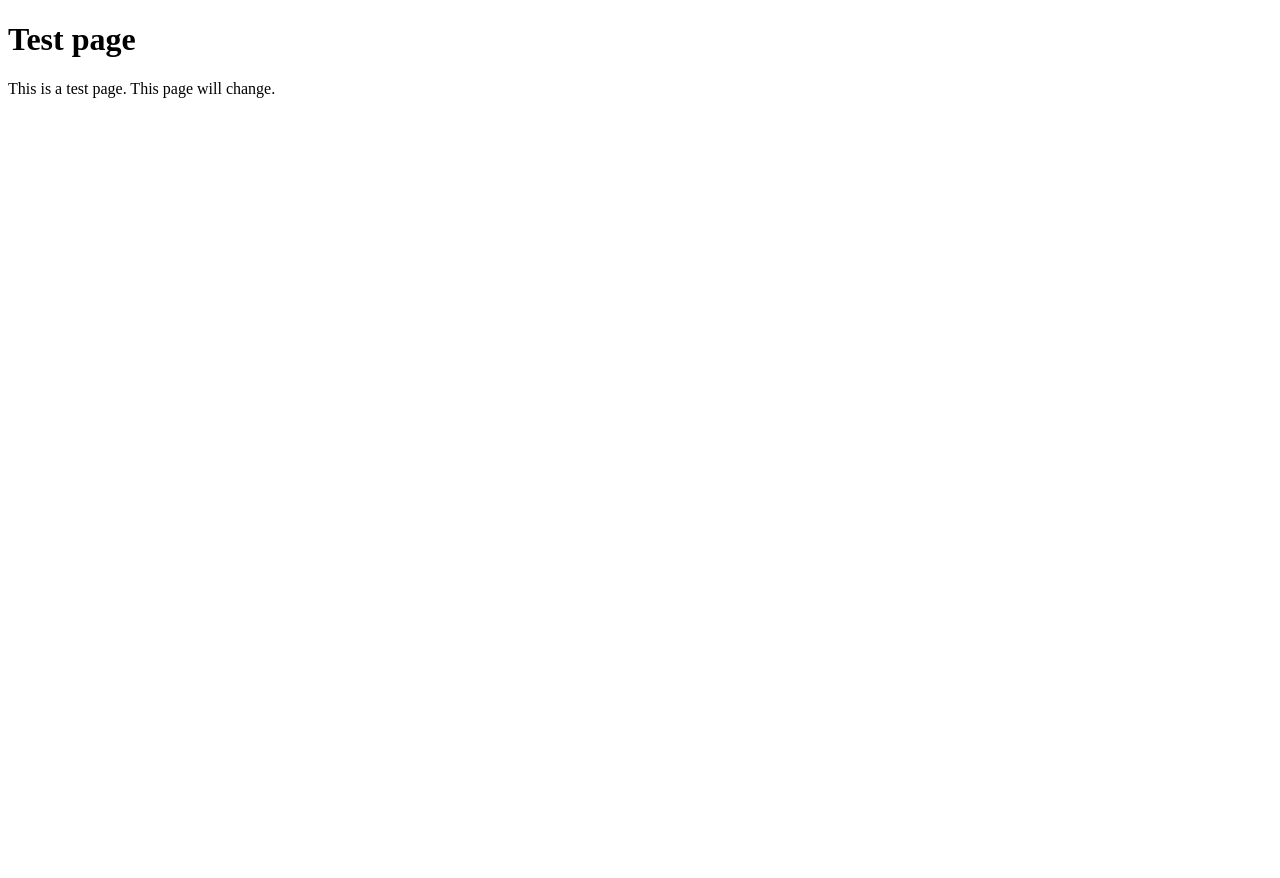
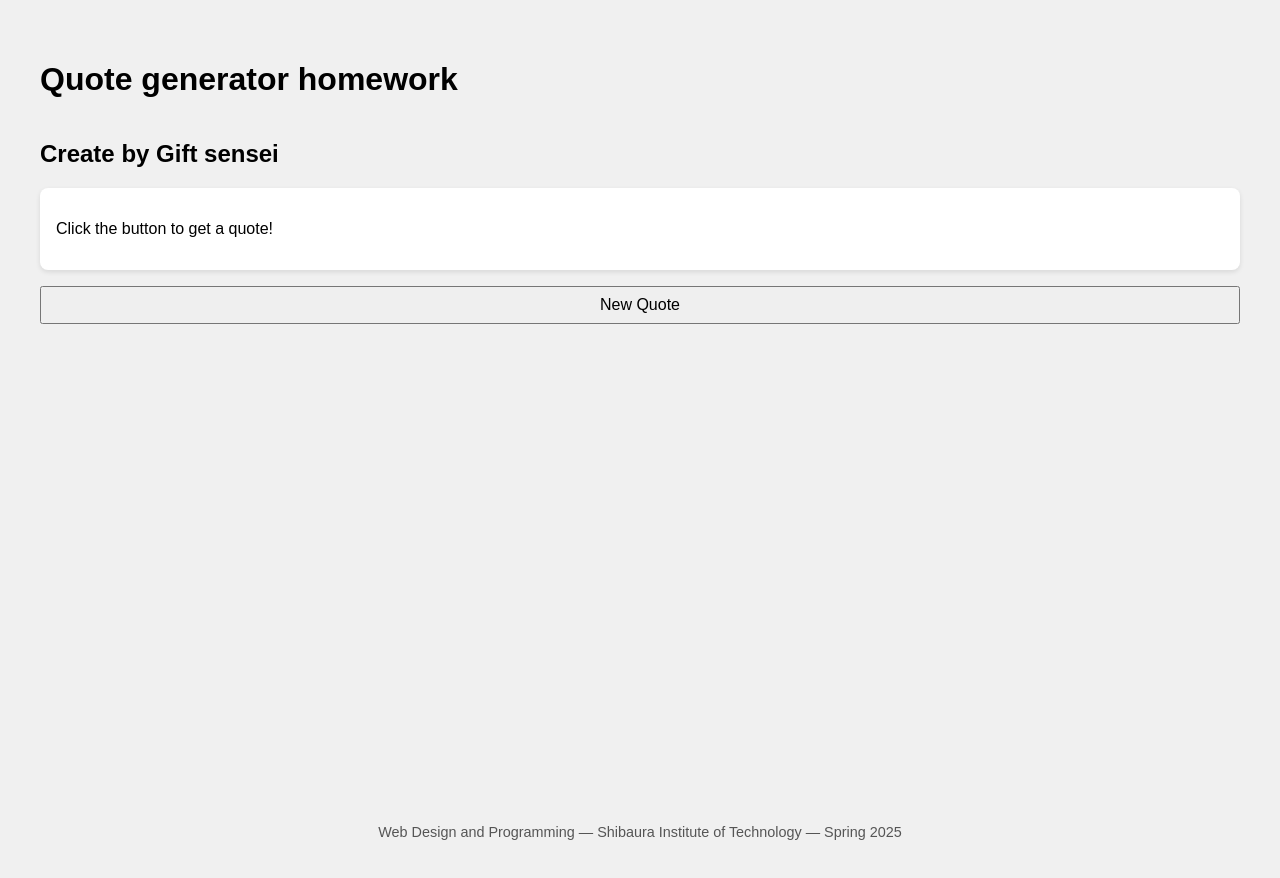
Before and after one commit to Z525022-GonzalesThibautThomas-Thibaut/wdpweek5homework, a plain HTML site: page index.html in a window 1280 px wide. Before the commit the page ends 800 px from the top, so only its background shows below. Drawn offline with Linux system fonts and the light colour scheme.

Commit message:
first commit part 1

```diff
--- a/index.html
+++ b/index.html
@@ -1,11 +1,74 @@
 <!DOCTYPE html>
-<html>
-    <head>
-        <meta charset="UTF-8">
-        <title>Test</title>
-    </head>
-    <body>
-        <h1>Test page</h1>
-        <p>This is a test page. This page will change.</p>
-    </body>
+<html lang="en">
+
+<head>
+  <meta charset="UTF-8">
+  <title>Quote generator homework</title>
+  <style>
+    body {
+      font-family: sans-serif;
+      padding: 2em;
+      background-color: #f0f0f0;
+      display: flex;
+      flex-direction: column;
+      min-height: 100vh;
+    }
+
+    #quoteBox {
+      background: #fff;
+      padding: 1em;
+      border-radius: 8px;
+      margin-bottom: 1em;
+      box-shadow: 0 2px 5px rgba(0, 0, 0, 0.1);
+    }
+
+    button {
+      padding: 0.5em 1em;
+      font-size: 1rem;
+    }
+
+    footer {
+      margin-top: auto;
+      text-align: center;
+      font-size: 0.9rem;
+      color: #555;
+      padding-top: 2em;
+    }
+  </style>
+</head>
+
+<body>
+
+  <h1>Quote generator homework</h1>
+  <h2>Create by Gift sensei </h2> <!-- Change XXXX to your name and student ID-->
+
+  <div id="quoteBox">
+    <p id="quote">Click the button to get a quote!</p>
+    <p id="author"></p>
+  </div>
+
+  <button id="newQuoteBtn">New Quote</button>
+
+  <footer>
+    Web Design and Programming — Shibaura Institute of Technology — Spring 2025
+  </footer>
+
+  <script>
+    const quoteText = document.getElementById("quote");
+    const authorText = document.getElementById("author");
+    const newQuoteBtn = document.getElementById("newQuoteBtn");
+
+    function getQuote() {
+
+      //INPUT YOUR CODE HERE
+      //HINT: Use fetch() to get quote from "quotes.json"
+
+
+    }
+    newQuoteBtn.addEventListener("click", getQuote);
+    getQuote(); // Load a quote on page load
+  </script>
+
+</body>
+
 </html>
--- /dev/null
+++ b/quotes.json
@@ -0,0 +1,12 @@
+[
+    { "q": "The only thing we have to fear is fear itself.", "a": "Franklin D. Roosevelt" },
+    { "q": "I think, therefore I am.", "a": "René Descartes" },
+    { "q": "That's one small step for man, one giant leap for mankind.", "a": "Neil Armstrong" },
+    { "q": "To be, or not to be, that is the question.", "a": "William Shakespeare" },
+    { "q": "In the middle of every difficulty lies opportunity.", "a": "Albert Einstein" },
+    { "q": "Be the change that you wish to see in the world.", "a": "Mahatma Gandhi" },
+    { "q": "The only true wisdom is in knowing you know nothing.", "a": "Socrates" },
+    { "q": "Imagination is more important than knowledge.", "a": "Albert Einstein" },
+    { "q": "Success is not final, failure is not fatal: It is the courage to continue that counts.", "a": "Winston Churchill" },
+    { "q": "Life is what happens when you're busy making other plans.", "a": "John Lennon" }
+]
```
